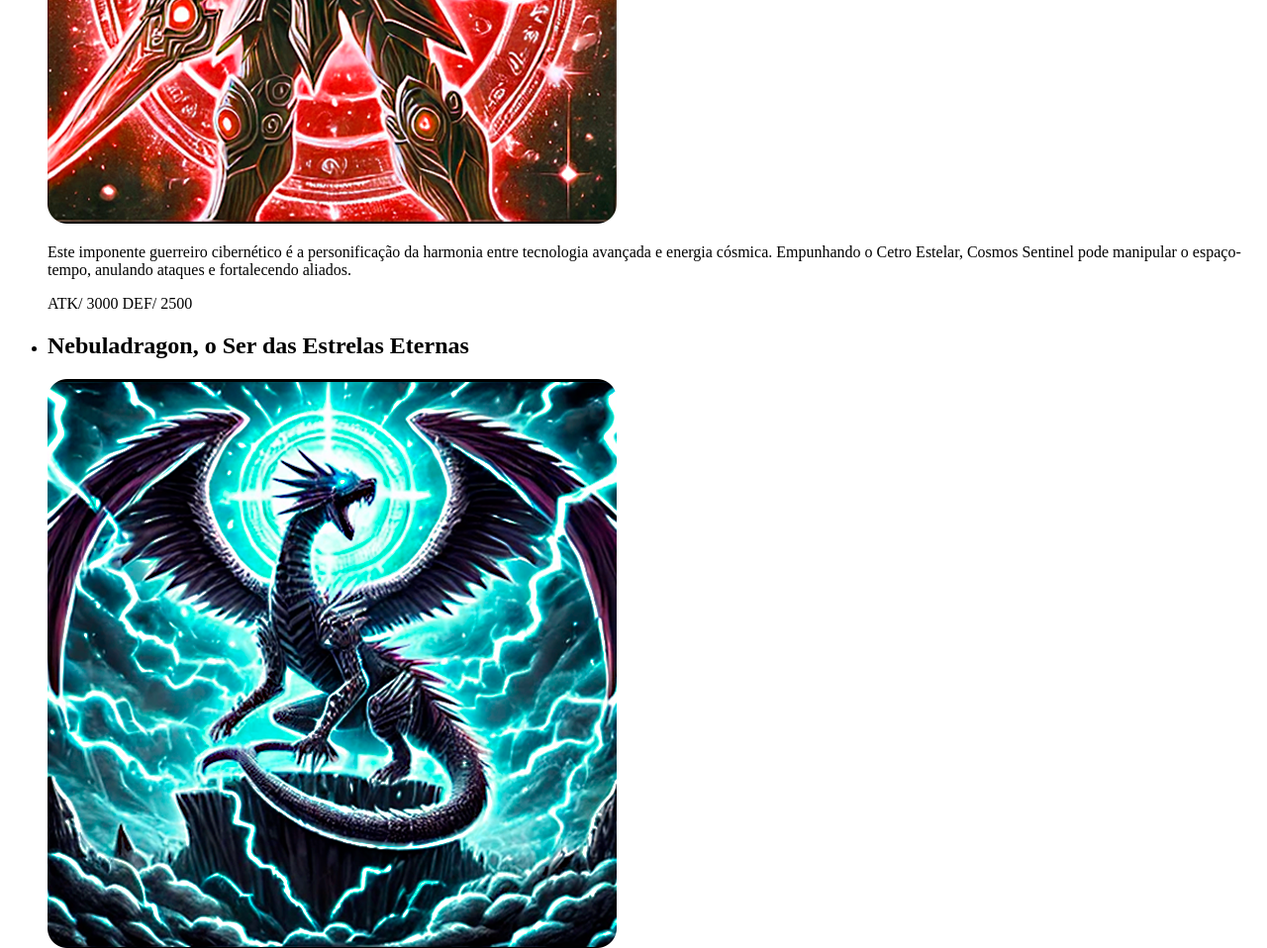
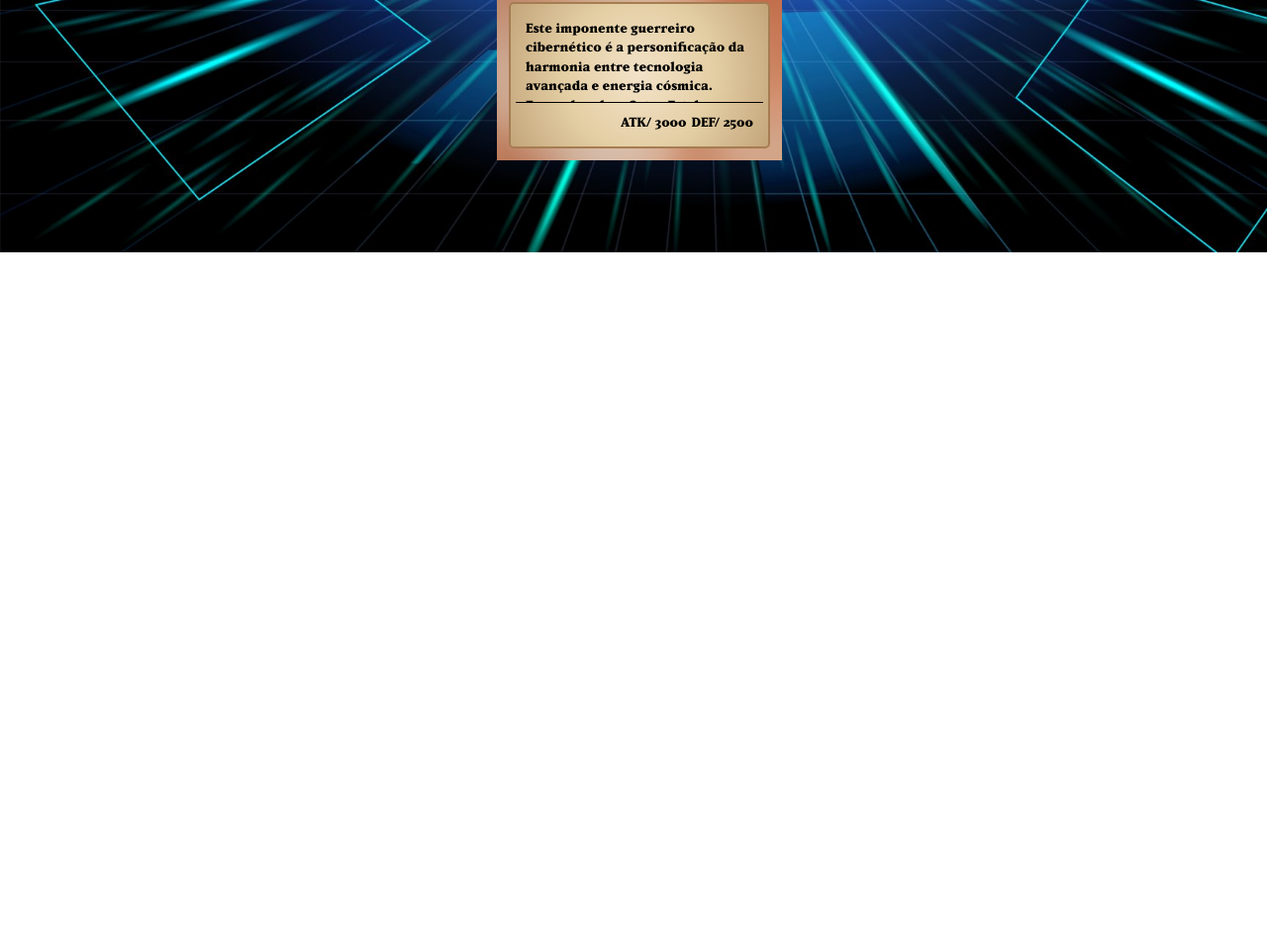
Before and after one commit to MatheusCarreira/Projeto-Yu-Gi-Oh, a plain HTML site: page index.html in a window 1280 px wide. Shown: the part 545-1503 px from the top of the page at 99% size. After the commit the page ends 800 px from the top, so only its background shows below. Drawn offline with Linux system fonts and the light colour scheme; the site is published under a folder, as on GitHub Pages, so addresses that start at the root find nothing.

Commit message:
Update stylesheet and script paths to relative

```diff
--- a/index.html
+++ b/index.html
@@ -4,10 +4,10 @@
     <meta charset="UTF-8">
     <meta name="viewport" content="width=device-width, initial-scale=1.0">
     <title>Projeto Yu-Gi-Oh! MSC Tech</title>
-    <link rel="stylesheet" href="/css/fonte.css">
-    <link rel="stylesheet" href="/css/reset.css">
-    <link rel="stylesheet" href="/css/estilo.css">
-    <link rel="stylesheet" href="/css/responsivo.css">
+    <link rel="stylesheet" href="./css/fonte.css">
+    <link rel="stylesheet" href="./css/reset.css">
+    <link rel="stylesheet" href="./css/estilo.css">
+    <link rel="stylesheet" href="./css/responsivo.css">
 </head>
 <body>
     <header class="cabecalho">
@@ -229,7 +229,7 @@
             <img src="Imagens/seta.png" alt="seta avançar"></button>
         </button>
     </main>
-    <script src="/JS/index.js"></script>
+    <script src="./JS/index.js"></script>
 </body>
 
 </html>
```
